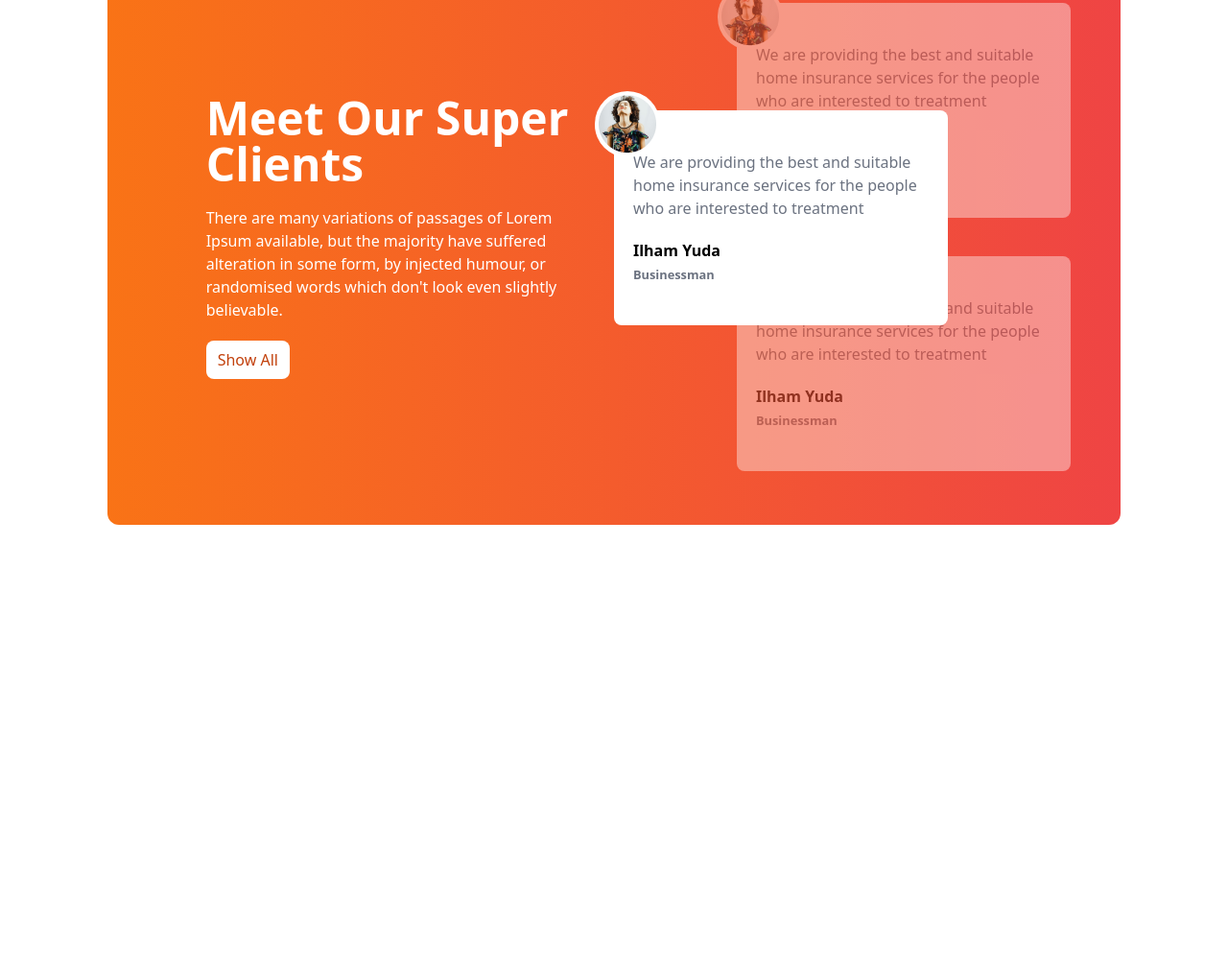
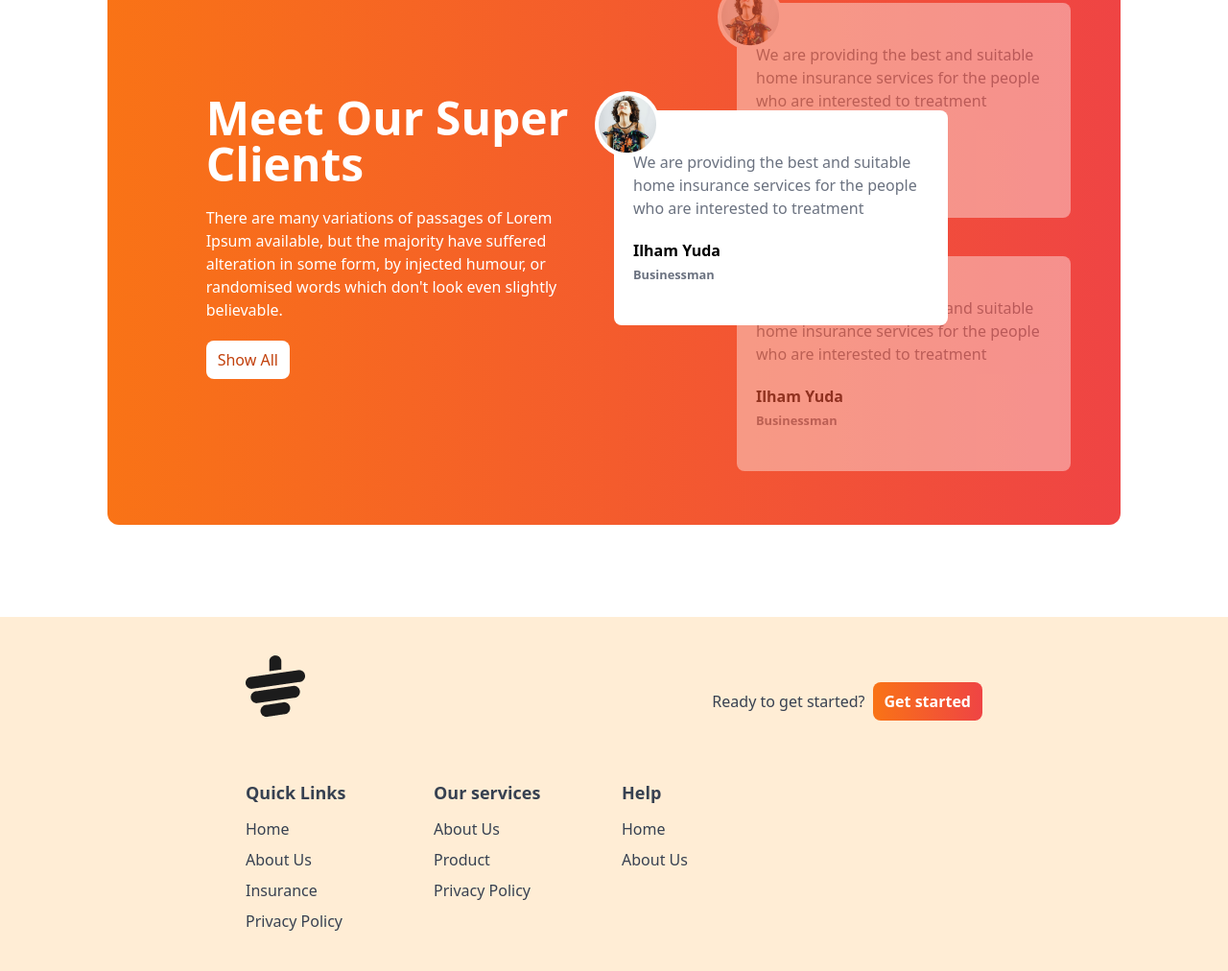
Before and after one commit to Jahid458/Tea-House-Tailwind-Css, a plain HTML site: page index.html in a window 1280 px wide. Shown: the part 1897-2909 px from the top of the page at 96% size. Before the commit the page ends 2540 px from the top, so only its background shows below. Drawn offline with nearby package versions, Linux system fonts and the light colour scheme.

Commit message:
footer added

```diff
--- a/index.html
+++ b/index.html
@@ -231,10 +231,75 @@
                     </div>
               </div>
           </section>
+   </main>
+
+     <footer class="bg-orange-100 text-gray-700 py-10 px-4 md:px-16">
+        <div class="w-8/12 mx-auto">
+            <!-- logo -->
+             <div class="mb-8 flex justify-between">
+                  <img class="mb-8" src="./images/cup.png" alt="">
+                  <div class="flex items-center gap-2">
+                      <h4>Ready to get started?</h4>
+                      <button class="bg-gradient-to-r from-orange-500 to-red-500 px-3 py-2 rounded-lg text-white font-bold">Get started</button>
+                  </div>
+             </div>
+
+             <!-- Links -->
+              <div class="grid grid-cols-1 md:grid-cols-2 lg:grid-cols-4 gap-4">
+                    <!-- 1st column -->
+                     <div>
+                          <h3 class="font-semibold text-lg mb-3">Quick Links</h3>
+                          <ul class="space-y-2">
+                             <li>
+                              <a class="hover:text-orange-600" href="#">Home</a>
+                             </li>
+                             <li>
+                              <a class="hover:text-orange-600" href="#"> About Us</a>
+                             </li>
+                             <li>
+                              <a class="hover:text-orange-600" href="#"> Insurance</a></li>
+                             <li>
+                              <a class="hover:text-orange-600" href="#">Privacy Policy</a>
+                              </li>
+                          </ul>
+                     </div>
 
 
+                     <!-- 2nd column -->
+                     <div>
+                      <h3 class="font-semibold text-lg mb-3">Our services</h3>
+                      <ul class="space-y-2">
 
-   </main>
+                         <li>
+                          <a class="hover:text-orange-600" href="#"> About Us</a>
+                         </li>
+                         <li>
+                          <a class="hover:text-orange-600" href="#"> Product</a>
+                         </li>
+                         <li>
+                          <a class="hover:text-orange-600" href="#">Privacy Policy</a>
+                          </li>
+                      </ul>
+                    </div>
+
+                    <!-- 3rd column -->
+                    <div>
+                      <h3 class="font-semibold text-lg mb-3">Help</h3>
+                      <ul class="space-y-2">
+                         <li>
+                          <a class="hover:text-orange-600" href="#">Home</a>
+                         </li>
+                         <li>
+                          <a class="hover:text-orange-600" href="#"> About Us</a>
+                         </li>
+
+                      </ul>
+                 </div>
+
+
+              </div>
+        </div>
+     </footer>
 
 </body>
 </html>
```
